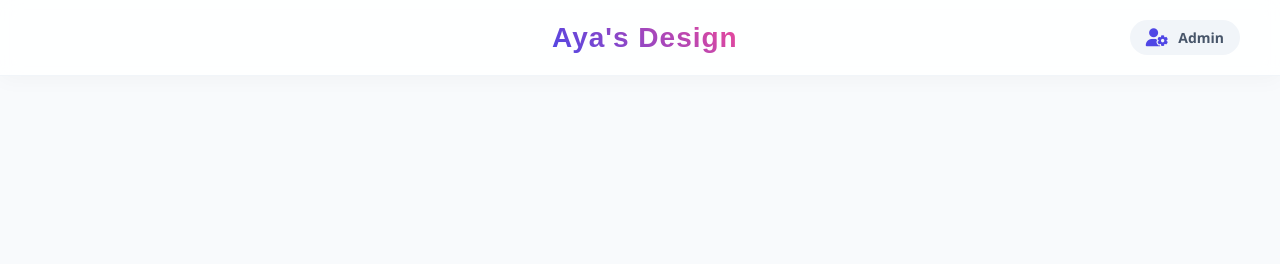
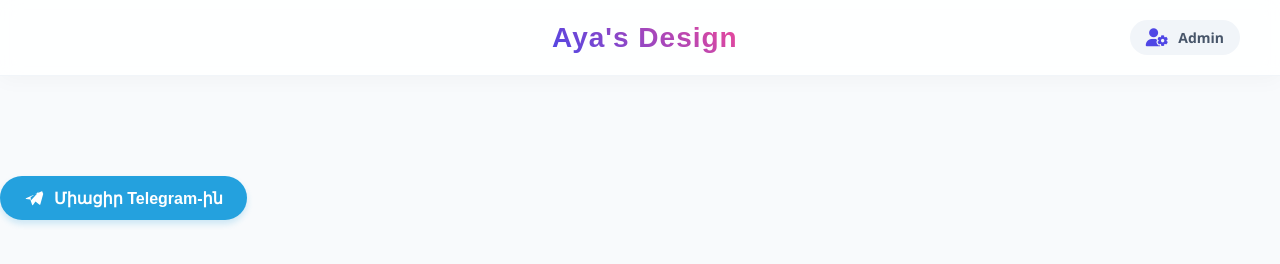
Before and after one commit to AyasDesign/AyasDesign.github.io, a plain HTML site: page index.html in a window 1280 px wide. Drawn offline with Linux system fonts and the light colour scheme; no server answers.

Commit message:
Update index.html

```diff
--- a/index.html
+++ b/index.html
@@ -46,5 +46,46 @@
     </div>
 
     <script type="module" src="app.js"></script>
+
+
+
+
+
+
+
+<!-- Տելեգրամի կոճակի HTML կոդը -->
+<a href="https://t.me/gay_00h" target="_blank" class="telegram-btn">
+  <svg width="20" height="20" viewBox="0 0 24 24" fill="none" xmlns="http://www.w3.org/2000/svg">
+    <path d="M21.922 4.108c-.143-.13-.356-.164-.533-.087l-19 8.222c-.22.095-.347.33-.31.567.037.237.228.419.464.444l4.985.532 2.197 6.425c.074.216.264.366.492.388.024.002.048.003.072.003.203 0 .393-.1.512-.271l2.915-4.17 4.965 3.864c.143.111.332.143.504.086.172-.057.303-.195.352-.37l3.5-12.5c.058-.207-.008-.431-.198-.553zm-13.62 10.99l-.36-4.12 10.15-6.85-8.23 8.94-.04.04c-.03.03-.06.06-.09.09l-1.43 1.9z" fill="white"/>
+  </svg>
+  Միացիր Telegram-ին
+</a>
+
+<!-- Կոճակի տեսքը գեղեցկացնող CSS կոդը -->
+<style>
+.telegram-btn {
+  display: inline-flex;
+  align-items: center;
+  gap: 10px;
+  background-color: #24A1DE; /* Տելեգրամի օրիգինալ կապույտ գույնը */
+  color: white !important;
+  text-decoration: none;
+  padding: 12px 24px;
+  border-radius: 50px; /* Կլորացված եզրեր */
+  font-family: Arial, sans-serif;
+  font-weight: bold;
+  font-size: 16px;
+  box-shadow: 0 4px 6px rgba(36, 161, 222, 0.2);
+  transition: all 0.3s ease;
+}
+
+.telegram-btn:hover {
+  background-color: #1d82b3; /* Մկնիկը վրան բերելիս մի քիչ մգանում է */
+  box-shadow: 0 6px 12px rgba(36, 161, 222, 0.4);
+  transform: translateY(-2px); /* Թեթև վերև է բարձրանում */
+}
+</style>
+
+
 </body>
 </html>
```
